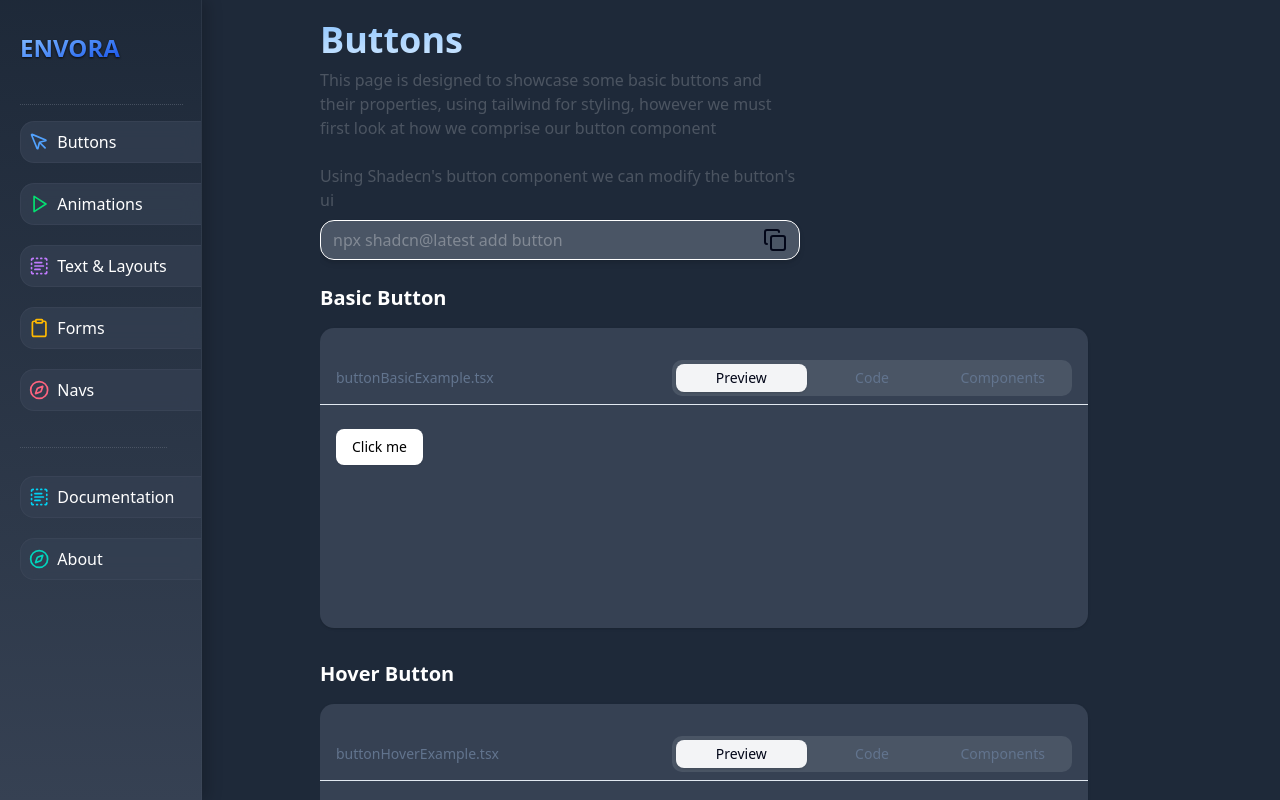
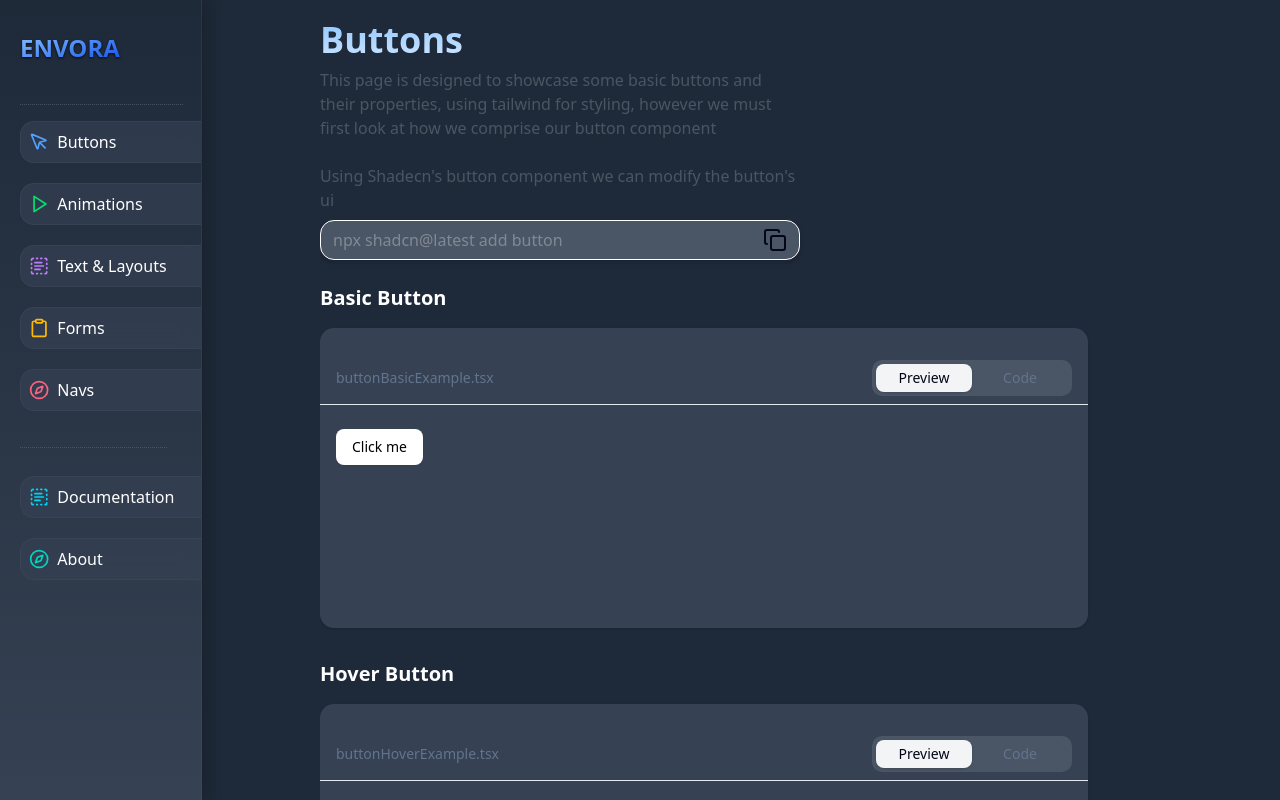
Before and after one commit to AlessandroB1298/envora, a Next.js app: page /dashboard/buttons in a window 1280 px wide. Shown: the top 800 px of the page. Built offline with nearby package versions, Linux system fonts and the light colour scheme.

Commit message:
conditional rendering for components tab in code-preview.tsx

```diff
--- a/app/components/code-preview.tsx
+++ b/app/components/code-preview.tsx
@@ -27,7 +27,7 @@ interface CodePreviewProps {
 export function CodePreview({
   code,
   fileName,
-  components = "There are no components for this demo",
+  components = "",
   className,
   language = "tsx",
   children,
@@ -37,6 +37,7 @@ export function CodePreview({
 
   return (
     <Card className={cn(` overflow-hidden overflow-y-auto  w-${size}`, className)}>
+      {components != "" ? (
         <Tabs
           defaultValue="preview"
           value={activeTab}
@@ -97,6 +98,47 @@ export function CodePreview({
 
 
         </Tabs>
+
+      ) : (
+        <Tabs
+          defaultValue="preview"
+          value={activeTab}
+          onValueChange={setActiveTab}
+        >
+          <div className="flex  items-center justify-between border-b px-4">
+            {fileName && (
+              <p className="text-sm text-muted-foreground py-3">{fileName}</p>
+            )}
+            <TabsList className="grid grid-cols-2 w-[200px]  my-2">
+              <TabsTrigger value="preview">Preview</TabsTrigger>
+              <TabsTrigger value="code">Code</TabsTrigger>
+
+            </TabsList>
+          </div>
+          <TabsContent value="preview" className="p-4 rounded-md">
+            {children}
+          </TabsContent>
+          <TabsContent value="code" className="p-0">
+            <div className="p-4 rounded-md bg-gray-600  max-h-full m-3">
+              <SyntaxHighlighter
+                language={language}
+                style={vscDarkPlus}
+                customStyle={{
+                  background: "transparent",
+                  margin: 0,
+                  width: `full`,
+                }}
+                showLineNumbers
+              >
+                {code}
+              </SyntaxHighlighter>
+            </div>
+
+          </TabsContent>
+
+        </Tabs>
+
+      )}
     </Card>
   );
 }
--- a/app/components/nav/sideNav.tsx
+++ b/app/components/nav/sideNav.tsx
@@ -15,7 +15,7 @@ const SideNav = () => {
       <div className="mt-8">
         <Link
           href={"/"}
-          className="text-2xl mt-[100px] font-extrabold text-transparent bg-clip-text bg-gradient-to-br from-blue-300 to-blue-700 drop-shadow-[0_1.2px_1.2px_rgba(0,0,0,0.8)]"
+          className="text-2xl  w-full mt-[100px] font-extrabold text-transparent bg-clip-text bg-gradient-to-br from-blue-300 to-blue-700 drop-shadow-[0_1.2px_1.2px_rgba(0,0,0,0.8)]"
         >
           ENVORA
         </Link>
```
Lines whose indentation alone changed are shown as unchanged.
